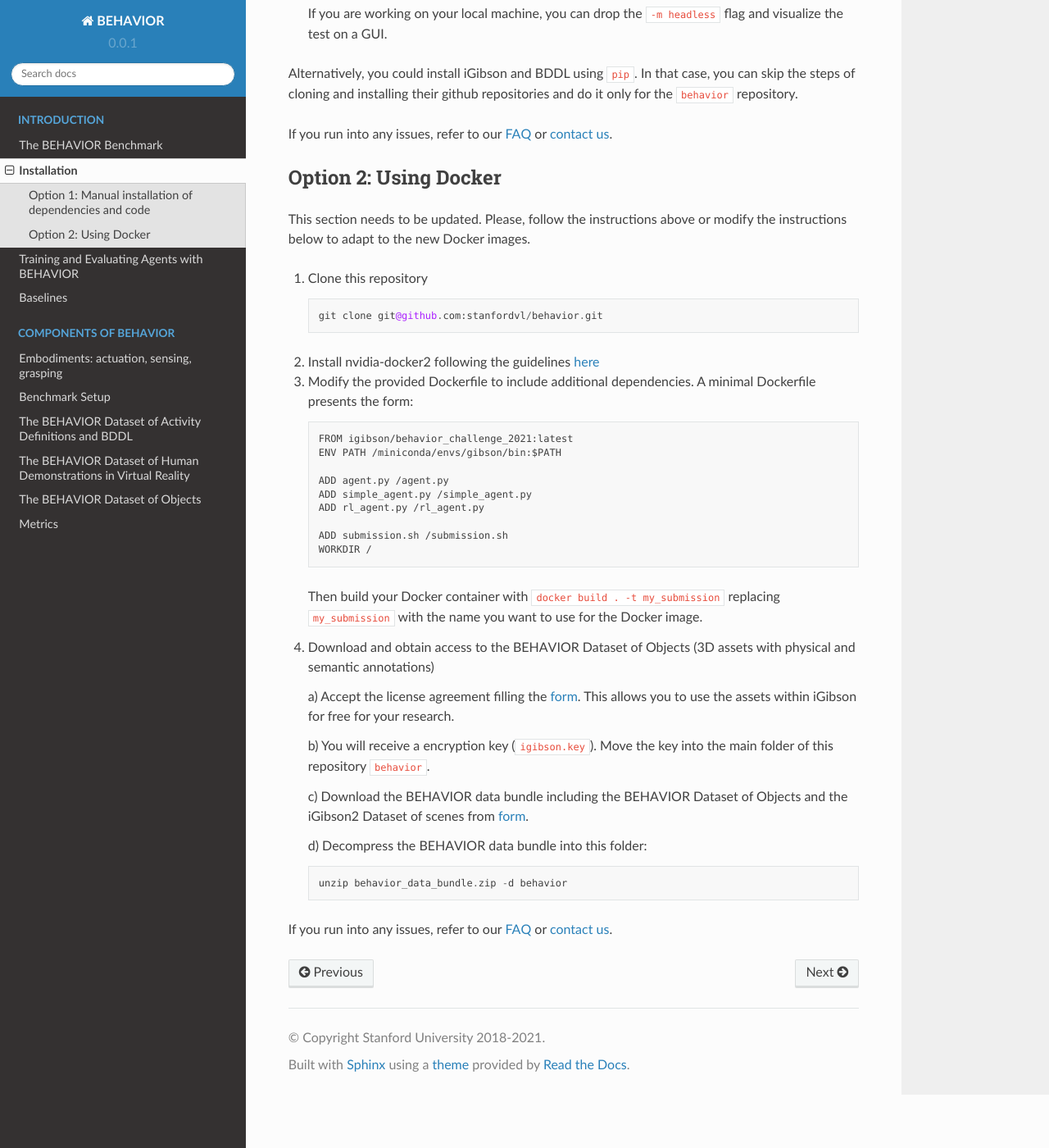
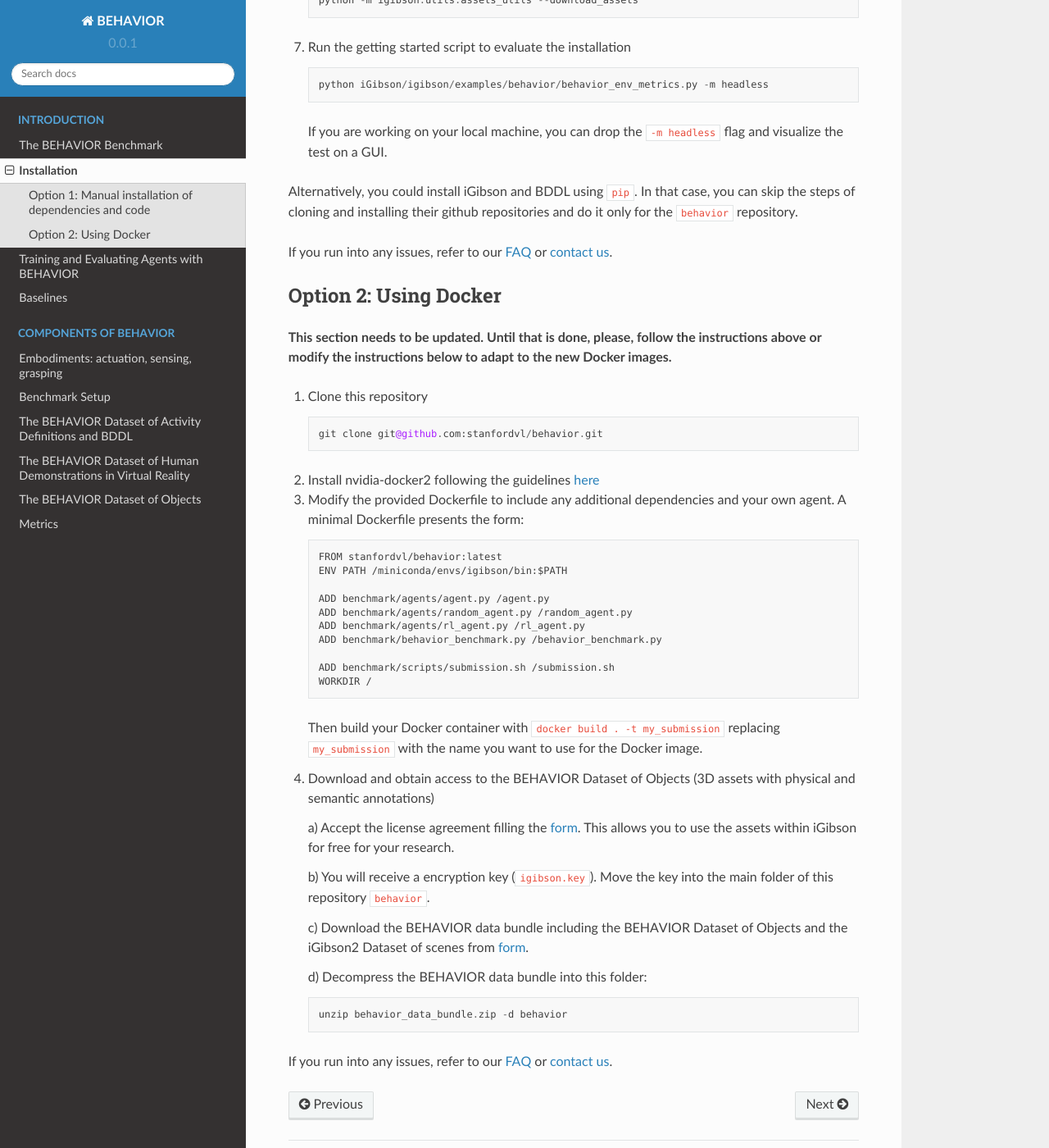
Before and after one commit to StanfordVL/behavior, a Sphinx documentation site: the page built from docs/installation.md, in a window 1280 px wide and 1400 px high, scrolled down 1626 px. Shown: the whole window at 82% size. Built offline with Sphinx 7.4.7 and the Read the Docs theme 2.0.0, drawn with Linux system fonts in a browser that asks for light colours; pages that are not in the unit, such as notebooks, are missing from menus; some of the changed text lies outside the part shown.

Commit message:
changes to docker

````diff
--- a/docs/installation.md
+++ b/docs/installation.md
@@ -3,10 +3,12 @@
 Evaluating Embodied AI agents in BEHAVIOR requires to install three code blocks: the iGibson simulator, the BDDL library of logic language, and the benchmarking utilities (this repo).
 
 There are two alternatives for the installation:
-1) the common and most flexible way, installing the github repositories (or pip installing) manually,
-2) the fastest but less flexible using a Docker image. This second alternative should be used if you plan to submit to our public leaderboard on EvalAI
+1) the common and most flexible way, installing the github repositories (or pip installing) manually. This is available under MacOS, Linux and Windows.
+2) the fastest but less flexible using a Docker image. This second alternative is only available for Linux and Windows users. It is the preferred mode if you plan to submit to our public leaderboard on EvalAI.
 
 ### Option 1: Manual installation of dependencies and code
+
+In the following, we summarize the steps to install iGibson, BDDL, and the BEHAVIOR code. If you have any issues with iGibson or BDDL, please refer to the extend installation instructions in the respective repositories ([docs for iGibson installation](http://svl.stanford.edu/igibson/docs/installation.html) and [docs for BDDL installation](https://github.com/StanfordVL/bddl/blob/master/README.md)).
 
 1) Ensure you have the all prerequisites for the installation of iGibson by following the dependencies section [here](http://svl.stanford.edu/igibson/docs/installation.html#installing-dependencies)
 2) Clone all necessary repositories for the benchmark:
@@ -62,7 +64,7 @@ If you run into any issues, refer to our [FAQ]() or [contact us](mailto:behavior
 
 ### Option 2: Using Docker
 
-This section needs to be updated. Please, follow the instructions above or modify the instructions below to adapt to the new Docker images.
+**This section needs to be updated. Until that is done, please, follow the instructions above or modify the instructions below to adapt to the new Docker images.**
 
 1) Clone this repository
     ```
@@ -71,16 +73,17 @@ This section needs to be updated. Please, follow the instructions above or modif
 
 2) Install nvidia-docker2 following the guidelines [here](https://github.com/nvidia/nvidia-docker/wiki/Installation-(version-2.0))
 
-3) Modify the provided Dockerfile to include additional dependencies. A minimal Dockerfile presents the form:
+3) Modify the provided Dockerfile to include any additional dependencies and your own agent. A minimal Dockerfile presents the form:
     ```
-    FROM igibson/behavior_challenge_2021:latest
-    ENV PATH /miniconda/envs/gibson/bin:$PATH
+    FROM stanfordvl/behavior:latest
+    ENV PATH /miniconda/envs/igibson/bin:$PATH
 
-    ADD agent.py /agent.py
-    ADD simple_agent.py /simple_agent.py
-    ADD rl_agent.py /rl_agent.py
+    ADD benchmark/agents/agent.py /agent.py
+    ADD benchmark/agents/random_agent.py /random_agent.py
+    ADD benchmark/agents/rl_agent.py /rl_agent.py
+    ADD benchmark/behavior_benchmark.py /behavior_benchmark.py
 
-    ADD submission.sh /submission.sh
+    ADD benchmark/scripts/submission.sh /submission.sh
     WORKDIR /
     ```
    Then build your Docker container with `docker build . -t my_submission` replacing `my_submission` with the name you want to use for the Docker image.
````
Also changed, not shown: 5 other files.
